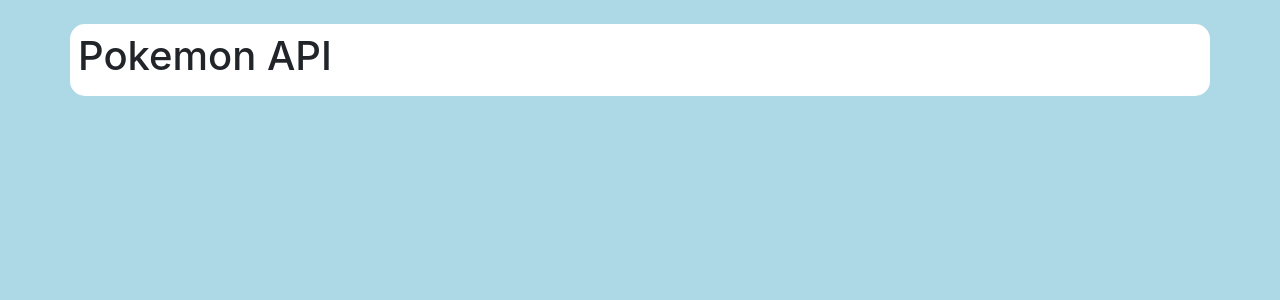
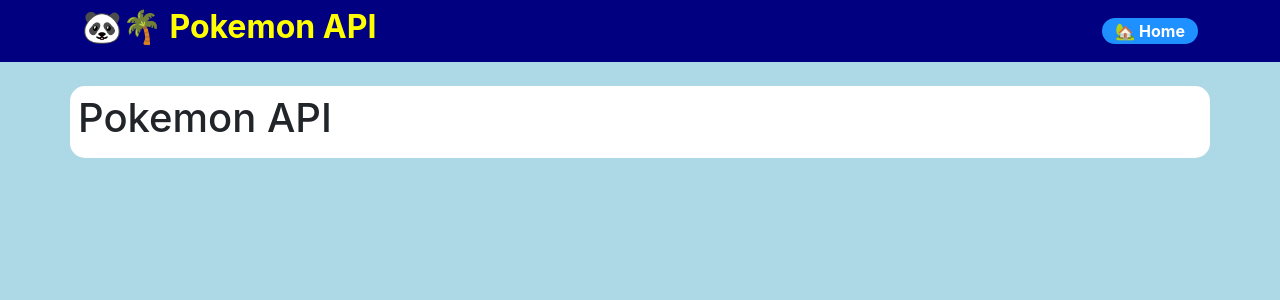
Before and after one commit to vircabading/MERN_Pokemon_API_2308, a React (Create React App) app: page / in a window 1280 px wide. Shown: the top 300 px of the page. Built offline with nearby package versions, Linux system fonts and the light colour scheme.

Commit message:
add nav bar

```diff
--- a/public/index.html
+++ b/public/index.html
@@ -19,7 +19,7 @@
   <link rel="manifest" href="%PUBLIC_URL%/manifest.json" />
   <link href="https://cdn.jsdelivr.net/npm/bootstrap@5.1.3/dist/css/bootstrap.min.css" rel="stylesheet"
     integrity="sha384-1BmE4kWBq78iYhFldvKuhfTAU6auU8tT94WrHftjDbrCEXSU1oBoqyl2QvZ6jIW3" crossorigin="anonymous">
-  <title>📃🏘 To Do List</title>
+  <title>🐼🌴 Pokemon API</title>
 </head>
 
 <body>
--- a/src/App.css
+++ b/src/App.css
@@ -6,3 +6,15 @@
   border-radius: 20px;
   padding: 0px 12px;
 }
+
+.bg-navbar-dark {
+  background-color: navy;
+}
+
+.bg-nav-button {
+  background-color: dodgerblue;
+}
+
+.text-yellow {
+  color: yellow;
+}
--- a/src/App.js
+++ b/src/App.js
@@ -1,9 +1,15 @@
-import logo from './logo.svg';
-import './App.css';
+import React from "react";
+
+import NavBarView from "./components/NavBarView";
+
+///////////////////////////////////////////////////
+//  MAIN APPLICATION
+///////////////////////////////////////////////////
 
 function App() {
   return (
     <main>
+      <NavBarView />
       {/* ///// Main Content Area //////////// */}
       <div className='container mt-4 p-2 round bg-white' >
         <h1>Pokemon API</h1>
--- /dev/null
+++ b/src/components/NavBarView.jsx
@@ -0,0 +1,27 @@
+import React from 'react'
+import '../App.css';
+
+///////////////////////////////////////////////////
+//  NAVIGATION BAR COMPONENT
+///////////////////////////////////////////////////
+
+const NavBarView = () => {
+    return (
+        <header>
+            <div className='navbar navbar-dark bg-navbar-dark box-shadow'>
+                <div className='container d-flex justify-content-between'>
+                    {/* **** Site Title ******** */}
+                    <h2 >🐼🌴<strong className='text-yellow'>  Pokemon API</strong></h2>
+                    {/* **** Link to The Root of the Site ******** */}
+                        <a
+                            className='btn round-btn bg-nav-button'
+                            href='/' >
+                            <strong className='text-white'>🏡 Home</strong>
+                        </a>
+                </div>
+            </div>
+        </header>
+    )
+}
+
+export default NavBarView;
```
